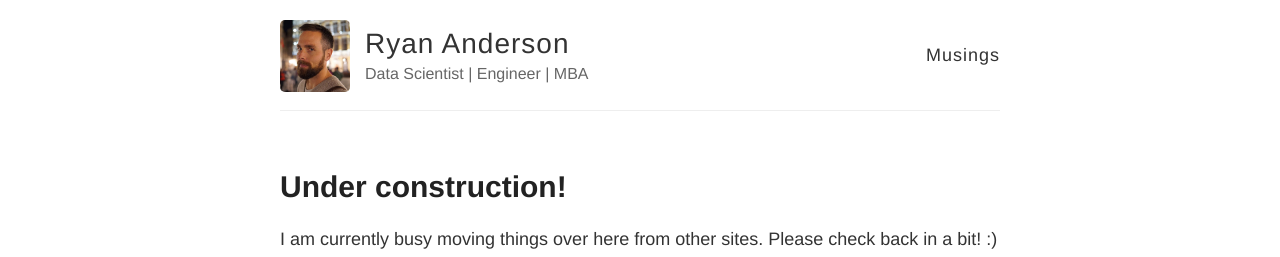
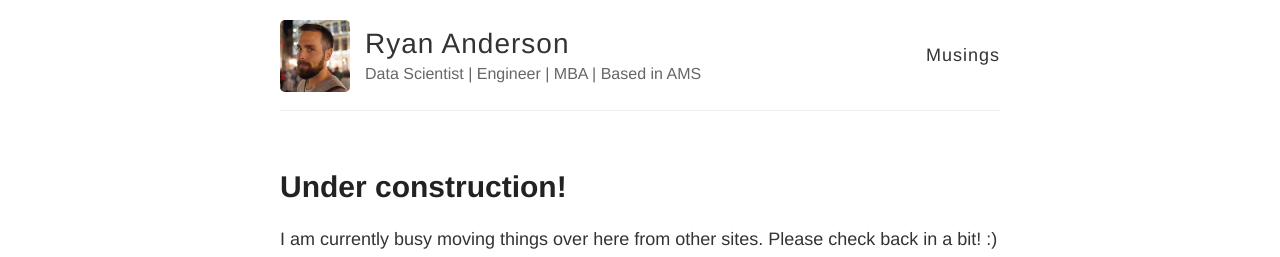
Before and after one commit to ryan-anderson-ds/ryan-anderson-ds.github.io, a Jekyll site: the page built from index.html, in a window 1280 px wide. Shown: the top 257 px of the page. Built offline with Jekyll 4.4.1, drawn with Linux system fonts in a browser that asks for light colours.

Commit message:
Update _config.yml

```diff
--- a/_config.yml
+++ b/_config.yml
@@ -6,7 +6,7 @@
 name: Ryan Anderson
 
 # Short bio or description (displayed in the header)
-description: Data Scientist | Engineer | MBA
+description: Data Scientist | Engineer | MBA | Based in AMS
 
 # URL of your avatar or profile pic (you could use your GitHub profile pic)
 avatar: /images/profile.jpg
```
